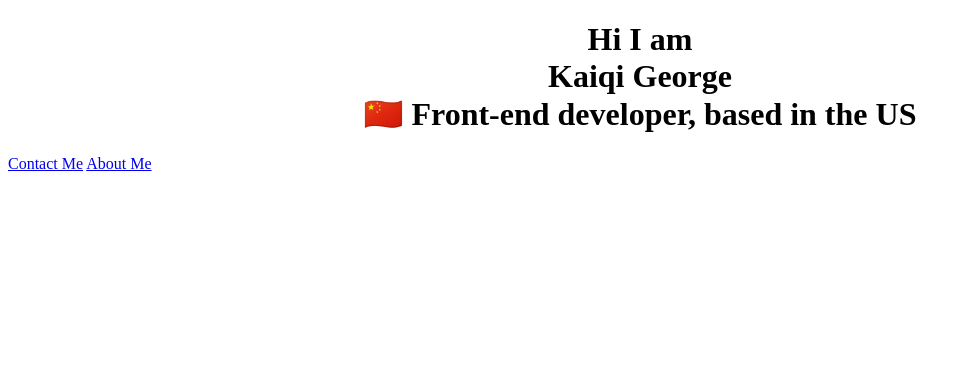
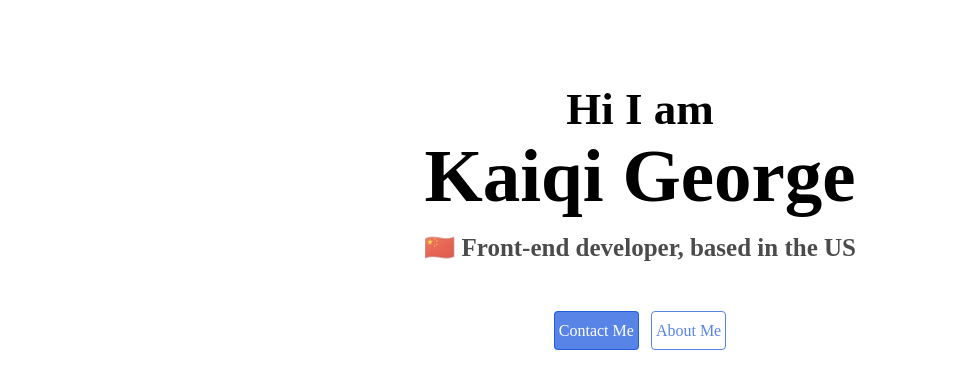
Before and after one commit to KaiqiGeorge/My-Portforlio, a plain HTML site: page index.html in a window 1280 px wide. Shown: the whole page, without its empty margins (0-971 px from the left). Drawn offline with Linux system fonts and the light colour scheme.

Commit message:
added the index.html and styled it

```diff
--- a/index.html
+++ b/index.html
@@ -8,15 +8,18 @@
     <link rel="stylesheet" href="src/styles.css">
 </head>
 <body>
-    <h1>Hi I am
+    <h1>
+        Hi I am
          <br/>
          <span id="name">Kaiqi George</span>
          <br/>
          <span id="location"> 🇨🇳 Front-end developer, based in the US</span>
 
     </h1>
+    <div class="links">
     <a href="about-me.html#Contact-me" id="contactMe">Contact Me</a>
     <a href="about-me.html" id="aboutMe">About Me</a>
+    </div>
 
 
 
--- a/src/styles.css
+++ b/src/styles.css
@@ -1,4 +1,45 @@
-h1{
-    text-align: center;
+
+:root{
+    --primary-color:rgba(11, 77, 219, 0.687);
+    --box-shadow: rgba(37, 39, 89, .08) 0px 8px 8px 0;
+    --border: 1px solid rgba(11, 77, 219, 0.687);
+    --border-radius: 4px;
 
 }
+h1{
+    padding-top: 55px;
+    text-align: center;
+    line-height: 1.1;
+    margin-bottom: 55px;
+    font-size: 45px;
+}
+#name{
+    font-size: 75px;
+    padding-bottom: 0px;
+}
+#location{
+    font-size:25px;
+    opacity: 0.7;
+}
+.links{
+    text-align: center;
+}
+
+#contactMe{
+    text-decoration: none;
+    border-radius: var(--border-radius);
+    border:var(--border);
+    background-color: var(--primary-color);
+    padding: 10px 4px;
+    margin: 4px;
+    color:white;
+}
+#aboutMe{
+    text-decoration: none;
+    border-radius: var(--border-radius);
+    border:var(--border);
+    color: var(--primary-color);
+    padding: 5px;
+    margin: 4px;
+    padding: 10px 4px;
+}
```
Also changed, not shown: about-me.html (+20 -0 lines).
